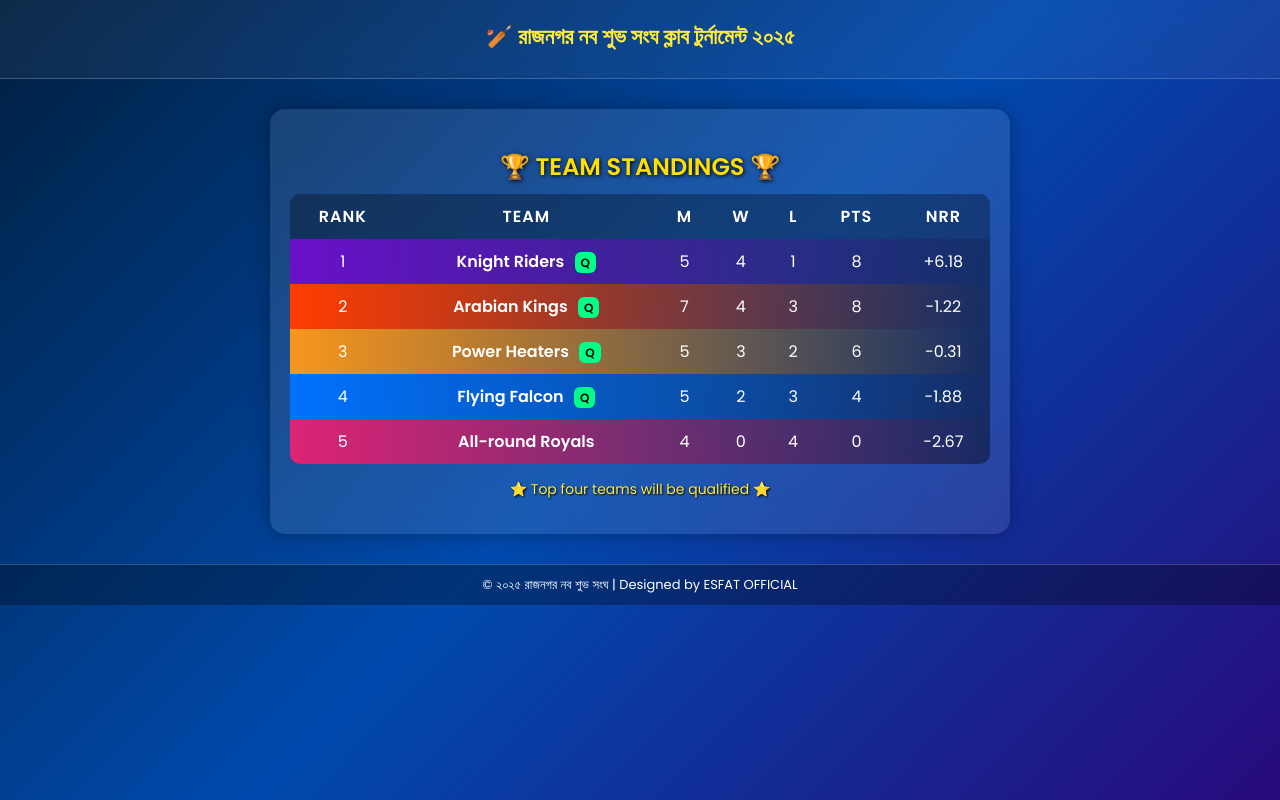
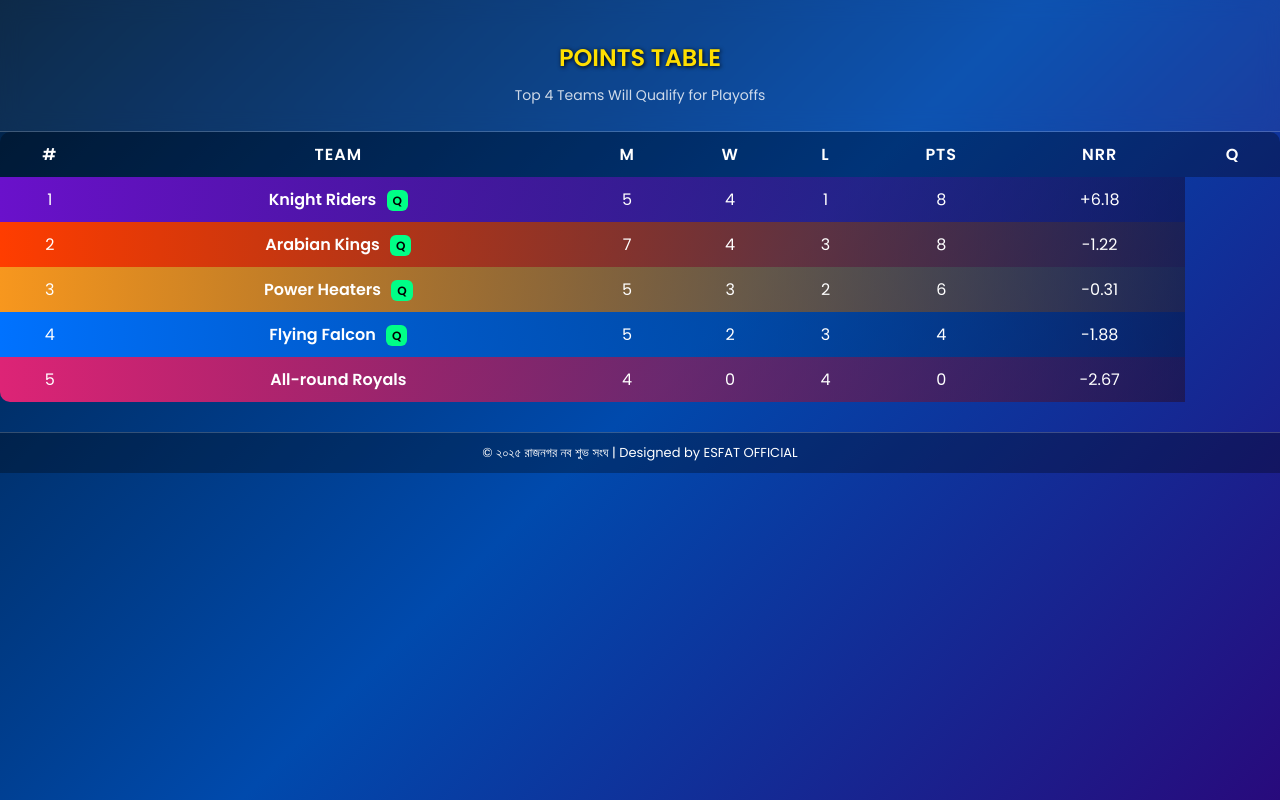
Before and after one commit to esfat7-hub/Rnssfc_Cricket_League25, a plain HTML site: page index.html in a window 1280 px wide. Drawn offline with Linux system fonts and the light colour scheme.

Commit message:
Update index.html

```diff
--- a/index.html
+++ b/index.html
@@ -1,41 +1,40 @@
-<!DOCTYPE html>
+<!doctype html>
 <html lang="bn">
 <head>
-<meta charset="UTF-8">
-<meta name="viewport" content="width=device-width, initial-scale=1.0">
-<title>রাজনগর নব শুভ সংঘ ক্লাব</title>
-<link rel="stylesheet" href="style.css">
+  <meta charset="utf-8" />
+  <meta name="viewport" content="width=device-width,initial-scale=1" />
+  <title>IPL Style Points Table</title>
+  <link rel="stylesheet" href="style.css" />
 </head>
 <body>
 
   <header class="hero">
-    <h1>🏏 রাজনগর নব শুভ সংঘ ক্লাব টুর্নামেন্ট ২০২৫</h1>
-    <p></p>
+    <h2>POINTS TABLE</h2>
+    <p>Top 4 Teams Will Qualify for Playoffs</p>
   </header>
 
-  <main>
-    <section class="table-section glass">
-      <h2>🏆 TEAM STANDINGS 🏆</h2>
-      <table>
+  <main class="container">
+    <section class="card">
+      <table id="rankingTable">
         <thead>
           <tr>
-            <th>Rank</th>
+            <th>#</th>
             <th>Team</th>
             <th>M</th>
             <th>W</th>
             <th>L</th>
             <th>Pts</th>
             <th>NRR</th>
+            <th>Q</th>
           </tr>
         </thead>
         <tbody id="tableBody"></tbody>
       </table>
-      <p class="footer-note">⭐ Top four teams will be qualified ⭐</p>
     </section>
   </main>
 
   <footer>© ২০২৫ রাজনগর নব শুভ সংঘ | Designed by ESFAT OFFICIAL</footer>
 
-  <script src="script.js"></script>
+<script src="script.js"></script>
 </body>
 </html>
```
